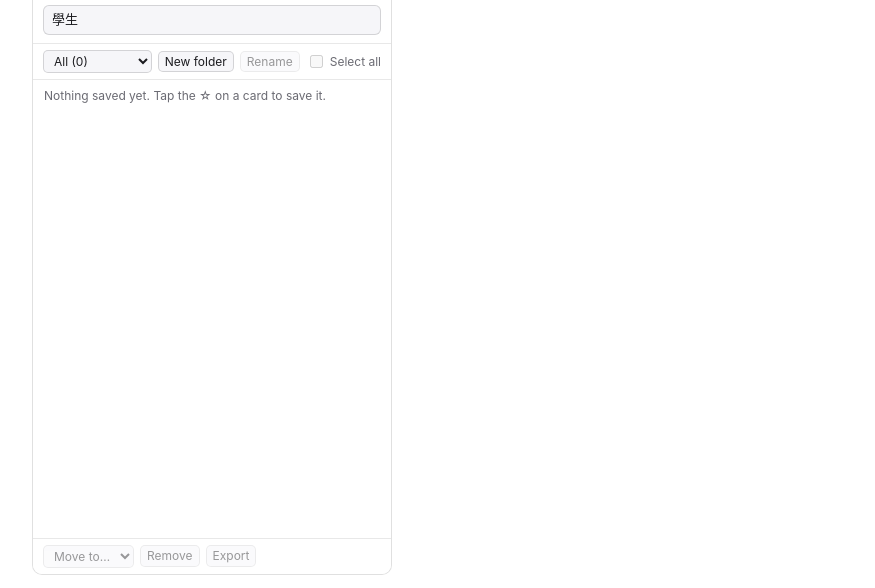
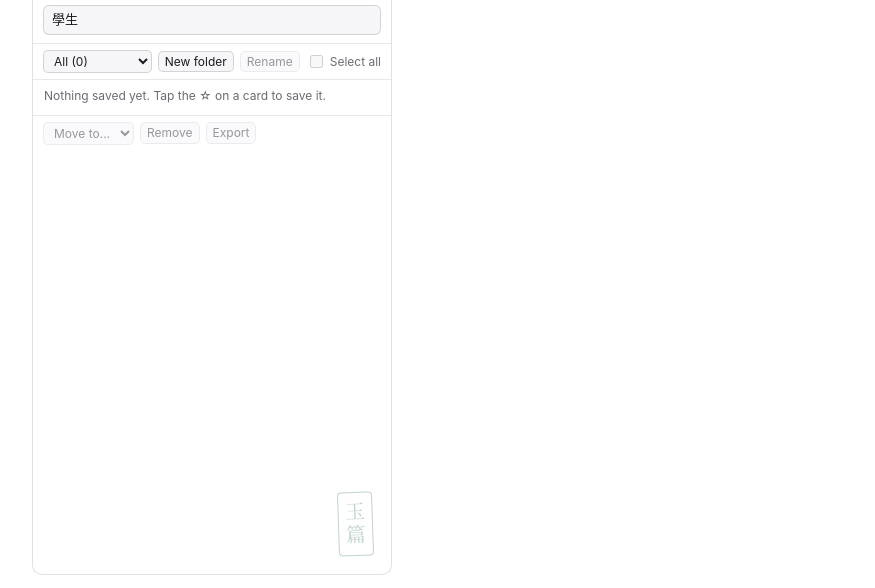
Before and after one commit to jjm4000/etymikon, a browser extension: page test-page/embed.html in a window 1280 px wide. Both pictures are taken after a click on the button "Saved". Shown: the part 212-800 px from the top of the page, without its empty margins (198-1073 px from the left). Drawn offline with Linux system fonts and the light colour scheme.

Commit message:
Saved actions bar follows the list; corner seal on empty views
Co-Authored-By: Claude Fable 5 <noreply@anthropic.com>

```diff
--- a/extension/sidepanel/saved-view.js
+++ b/extension/sidepanel/saved-view.js
@@ -505,6 +505,13 @@
     // the class keeps that a stylesheet concern (flat lists keep full width).
     list.classList.toggle("saved-list--grouped", !filterId);
 
+    // The corner seal marks the view only while nothing is saved at all
+    // (sidepanel.css .view--blank::after) — not over lists, not over the
+    // storage-unavailable line.
+    if (root) {
+      root.classList.toggle("view--blank", available === true && items.length === 0);
+    }
+
     if (!available) {
       list.appendChild(el("p", "saved-unavailable",
         "Saved words are not available in this browser session."));
--- a/extension/sidepanel/sidepanel.css
+++ b/extension/sidepanel/sidepanel.css
@@ -29,6 +29,7 @@
   --brand: #2e6b57;
   --action-fg: #6b6b73;
   --action-hover: rgba(0, 0, 0, 0.06);
+  --seal: rgba(46, 107, 87, 0.3);
 }
 
 @media (prefers-color-scheme: dark) {
@@ -48,6 +49,7 @@
     --brand: #7cc3a3;
     --action-fg: #9a9aa4;
     --action-hover: rgba(255, 255, 255, 0.09);
+    --seal: rgba(124, 195, 163, 0.32);
   }
 }
 
@@ -398,9 +400,12 @@ body {
   .saved-error { color: #f2b8b5; }
 }
 
-/* THE scroller for this view. */
+/* THE scroller for this view. Sized to its content (not stretched) so the
+   actions bar sits directly under the last row instead of parking at the
+   bottom of a tall panel; it still shrinks and scrolls when the list is
+   longer than the panel. */
 .saved-list {
-  flex: 1;
+  flex: 0 1 auto;
   min-height: 0;
   overflow-y: auto;
   overscroll-behavior: contain;
@@ -472,6 +477,33 @@ body {
 
 /* Items sit visibly inside their folder in grouped lists. */
 .saved-list--grouped .saved-row { padding-left: 28px; }
+
+/* Corner seal (낙관): a faint stamp marking genuinely empty views — the
+   search view before a query, the saved view before a first save. The
+   .view--blank class is toggled by the views themselves; the seal never
+   sits behind content. Decorative only: no pointer events, no selection,
+   invisible to screen readers (pseudo-element content in an aria-free
+   position is not announced as meaningful structure). */
+.view { position: relative; }
+
+.view--blank::after {
+  content: "玉篇";
+  position: absolute;
+  right: 18px;
+  bottom: 18px;
+  writing-mode: vertical-rl;
+  letter-spacing: 3px;
+  font-family: Batang, BatangChe, "Noto Serif CJK KR", serif;
+  font-size: 20px;
+  line-height: 1.15;
+  color: var(--seal);
+  border: 1.5px solid var(--seal);
+  border-radius: 4px;
+  padding: 8px 5px;
+  transform: rotate(-2deg);
+  pointer-events: none;
+  user-select: none;
+}
 
 .saved-check,
 .saved-folder-check {
--- a/extension/sidepanel/sidepanel.js
+++ b/extension/sidepanel/sidepanel.js
@@ -295,6 +295,12 @@
         input: document.getElementById("okp-input"),
         results: container.querySelector("#okp-results"),
         status: container.querySelector("#okp-status"),
+        // The corner seal (see sidepanel.css .view--blank::after) marks the
+        // view only while it is genuinely empty — never behind results,
+        // errors, or the no-match line.
+        onState: function (state) {
+          container.classList.toggle("view--blank", state === "empty");
+        },
         // Focus rules: the input is focused ONLY on an empty boot — the
         // icon-click open, where typing into the panel is the next thing the
         // user does. A boot that already has a query came from somewhere the
```
